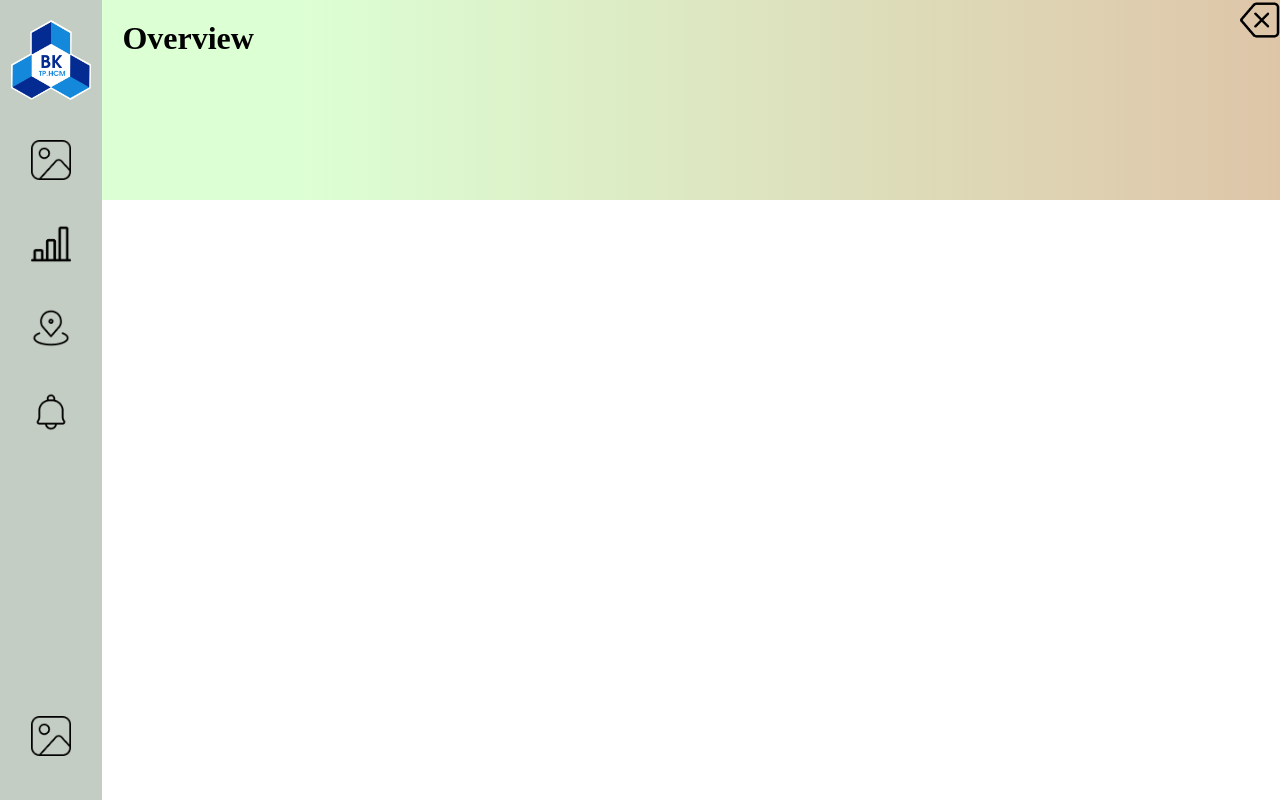
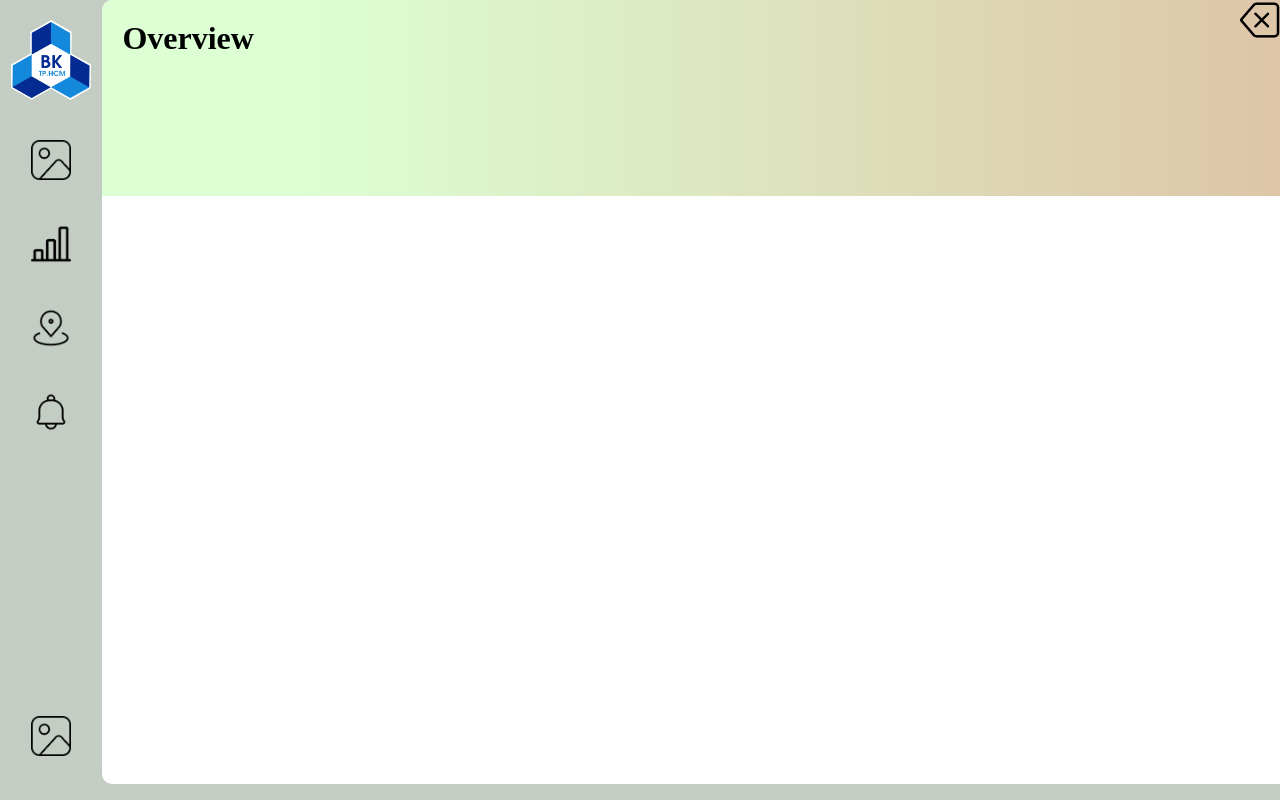
Before and after one commit to tuan0602/btl_cnpm, a plain HTML site: page overview.html in a window 1280 px wide. Drawn offline with Linux system fonts and the light colour scheme.

Commit message:
update code

```diff
--- a/asset/css/main_board.css
+++ b/asset/css/main_board.css
@@ -60,6 +60,11 @@
 /* main */
 #main{
     width: 100%;
+    height: 98%;
+    border-top-left-radius: 10px !important;
+    border-bottom-left-radius: 10px !important;
+    overflow: hidden;
+    background-color: #fff;
 }
 #main .header{
     background: linear-gradient(90deg, #DCFFD3 17%, #DEC5A8 100%);
@@ -79,6 +84,4 @@
 }
 
 #main .content{
-    background-color: #fff;
-    height: 75%;
 }
```
